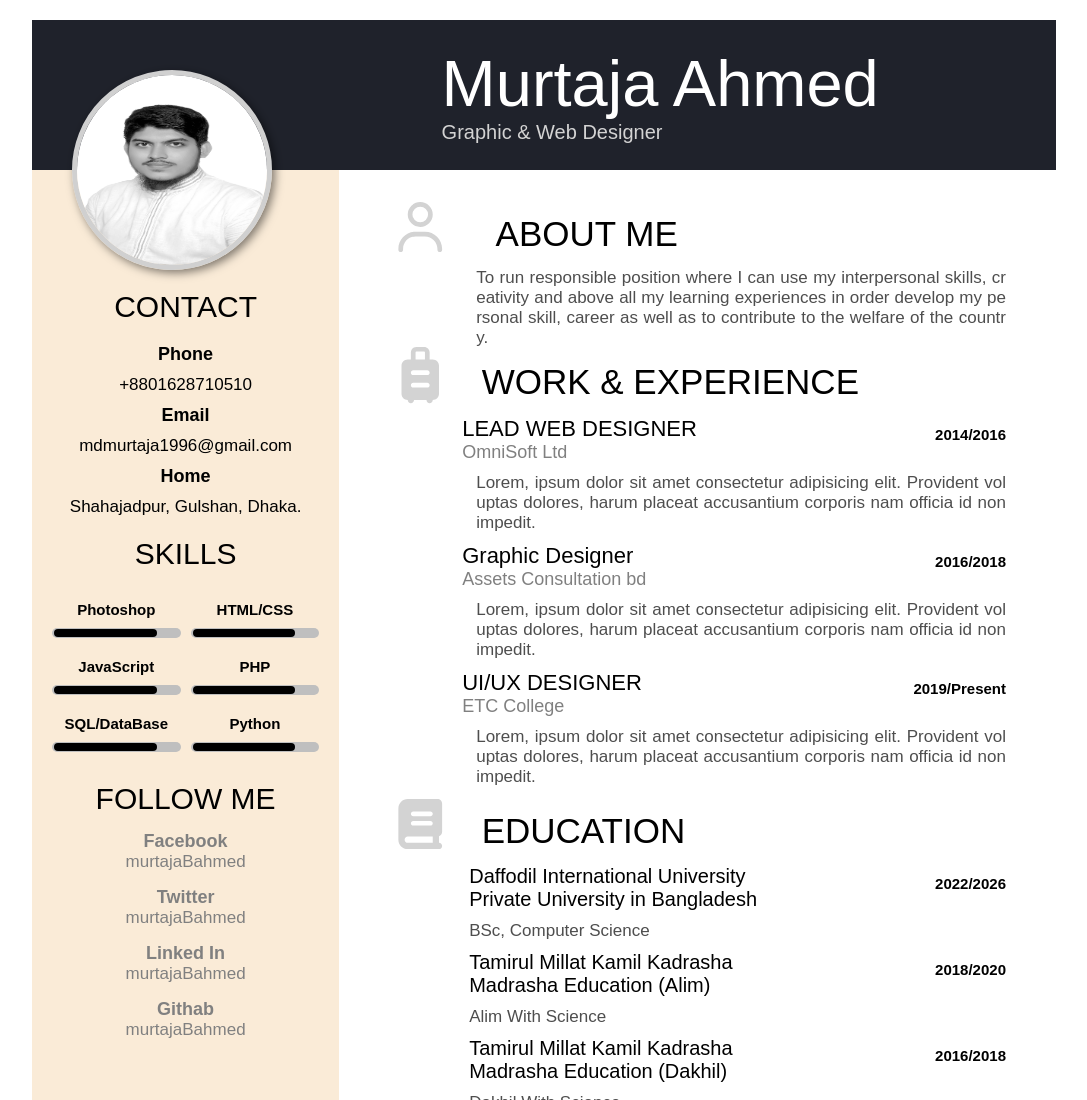
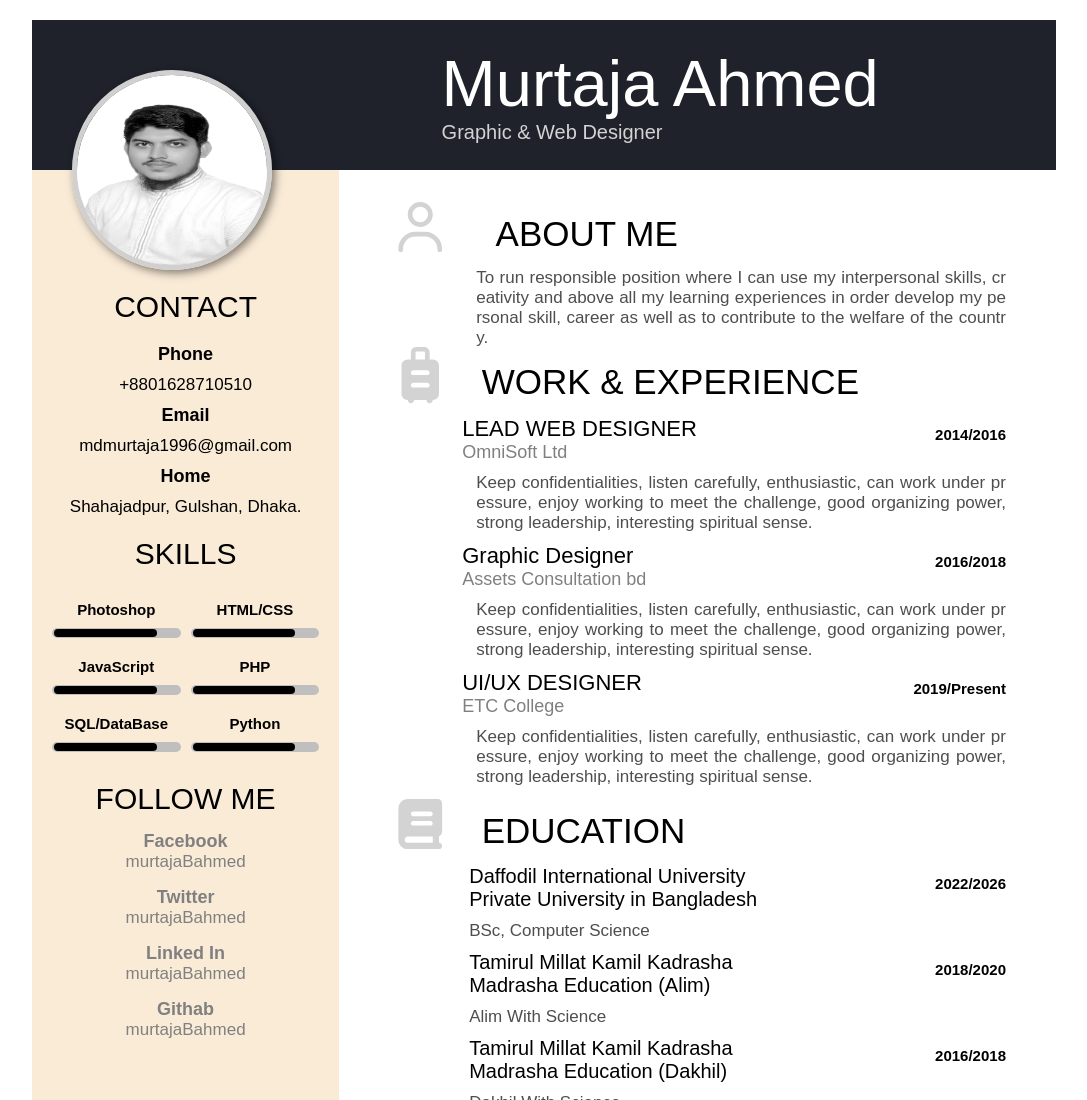
Before and after one commit to murtajabahmed/CV, a plain HTML site: page index.html in a window 1280 px wide. Shown: the top 1100 px of the page, without its empty margins (96-1183 px from the left). Drawn offline with Linux system fonts and the light colour scheme.

Commit message:
Update002

```diff
--- a/index.html
+++ b/index.html
@@ -89,19 +89,19 @@
                         <h3>LEAD WEB DESIGNER</h3>
                         <h4>OmniSoft Ltd</h4>
                         <span>2014/2016</span>
-                        <p>Lorem, ipsum dolor sit amet consectetur adipisicing elit. Provident voluptas dolores, harum placeat accusantium corporis nam officia id non impedit.</p>
+                        <p>Keep confidentialities, listen carefully, enthusiastic, can work under pressure, enjoy working to meet the challenge, good organizing power, strong leadership, interesting spiritual sense.</p>
                     </div>
                     <div class="work-group">
                         <h3>Graphic Designer</h3>
                         <h4>Assets Consultation bd</h4>
                         <span>2016/2018</span>
-                        <p>Lorem, ipsum dolor sit amet consectetur adipisicing elit. Provident voluptas dolores, harum placeat accusantium corporis nam officia id non impedit.</p>
+                        <p>Keep confidentialities, listen carefully, enthusiastic, can work under pressure, enjoy working to meet the challenge, good organizing power, strong leadership, interesting spiritual sense.</p>
                     </div>
                     <div class="work-group">
                         <h3>UI/UX DESIGNER</h3>
                         <h4>ETC College</h4>
                         <span>2019/Present</span>
-                        <p>Lorem, ipsum dolor sit amet consectetur adipisicing elit. Provident voluptas dolores, harum placeat accusantium corporis nam officia id non impedit.</p>
+                        <p>Keep confidentialities, listen carefully, enthusiastic, can work under pressure, enjoy working to meet the challenge, good organizing power, strong leadership, interesting spiritual sense.</p>
                     </div>
                 </div>
                 <div class="education">
```
